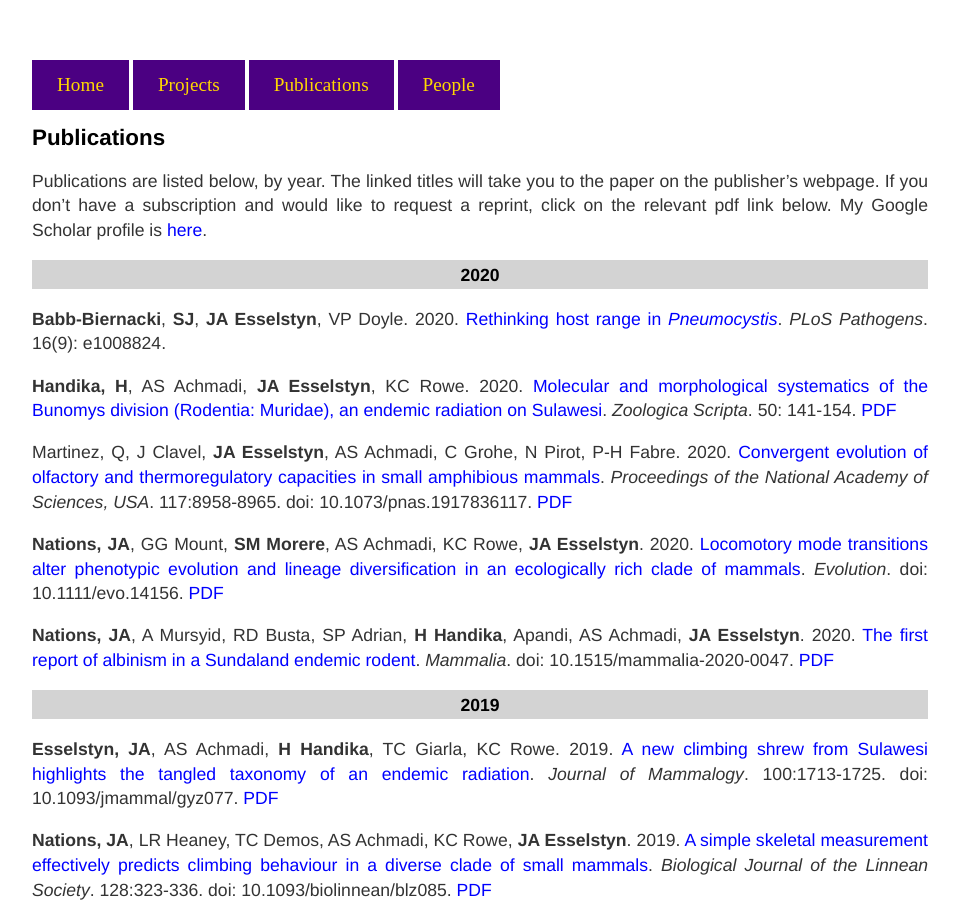
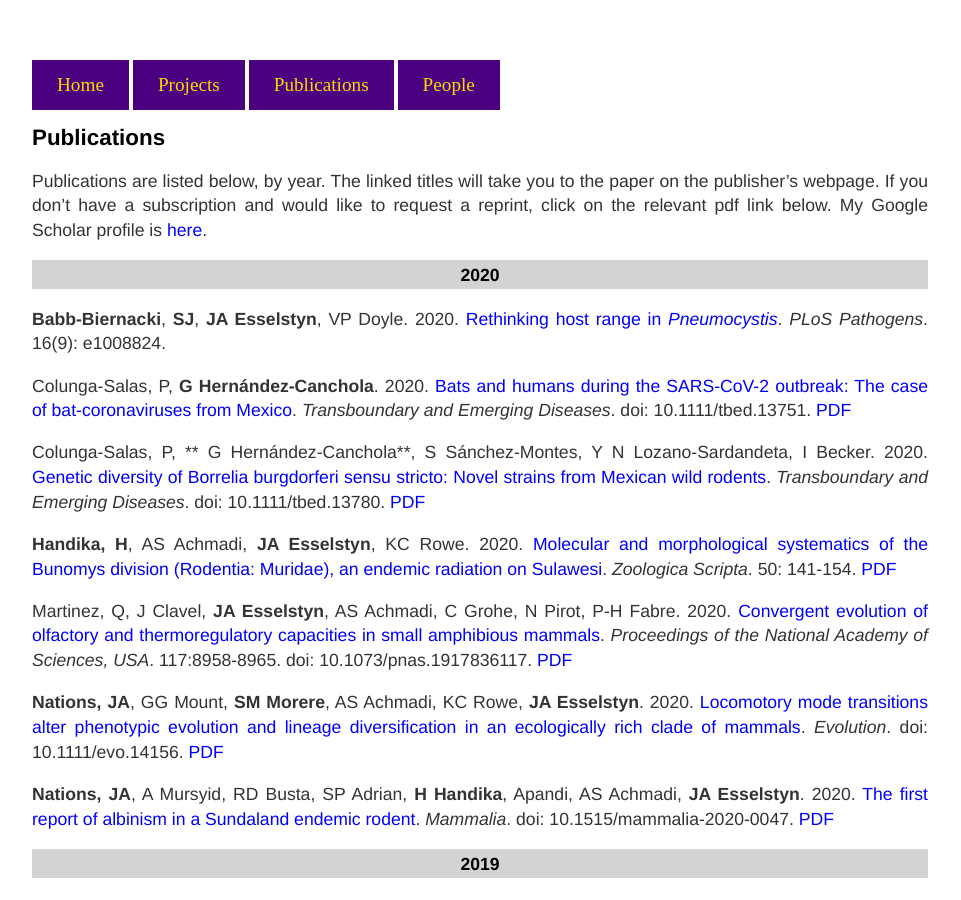
Before and after one commit to esselstyn/esselstyn.github.io, a Jekyll site: the page built from publications.md, in a window 1280 px wide and 900 px high. Shown: the whole window, without its empty margins (160-1121 px from the left). Built offline with Jekyll 4.4.1, drawn with Linux system fonts in a browser that asks for light colours.

Commit message:
added Gio's pubs

```diff
--- a/publications.md
+++ b/publications.md
@@ -8,6 +8,10 @@ Publications are listed below, by year. The linked titles will take you to the p
 
 ### 2020
 **Babb-Biernacki**, **SJ**, **JA Esselstyn**, VP Doyle. 2020. [Rethinking host range in _Pneumocystis_](https://doi.org/10.1371/journal.ppat.1008824). _PLoS Pathogens_. 16(9): e1008824.
+
+Colunga-Salas, P, **G Hernández-Canchola**. 2020. [Bats and humans during the SARS-CoV-2 outbreak: The case of bat-coronaviruses from Mexico](https://doi.org/10.1111/tbed.13571). _Transboundary and Emerging Diseases_. doi: 10.1111/tbed.13751. [PDF](publications/2020/Colunga-2020.pdf)
+
+Colunga-Salas, P, ** G Hernández-Canchola**, S Sánchez-Montes, Y N Lozano-Sardandeta, I Becker. 2020. [Genetic diversity of Borrelia burgdorferi sensu stricto: Novel strains from Mexican wild rodents](https://doi.org/10.1111/tbed.13780). _Transboundary and Emerging Diseases_. doi: 10.1111/tbed.13780. [PDF](publications/2020/Colunga-2020a.pdf)
 
 **Handika, H**, AS Achmadi, **JA Esselstyn**, KC Rowe. 2020. [Molecular and morphological systematics of the Bunomys division (Rodentia: Muridae), an endemic radiation on Sulawesi](https://doi.org/10.1111/zsc.12460). _Zoologica Scripta_. 50: 141-154. [PDF](publications/2020/Handika-2020.pdf)
 
```
Also changed, not shown: 2 other files.
